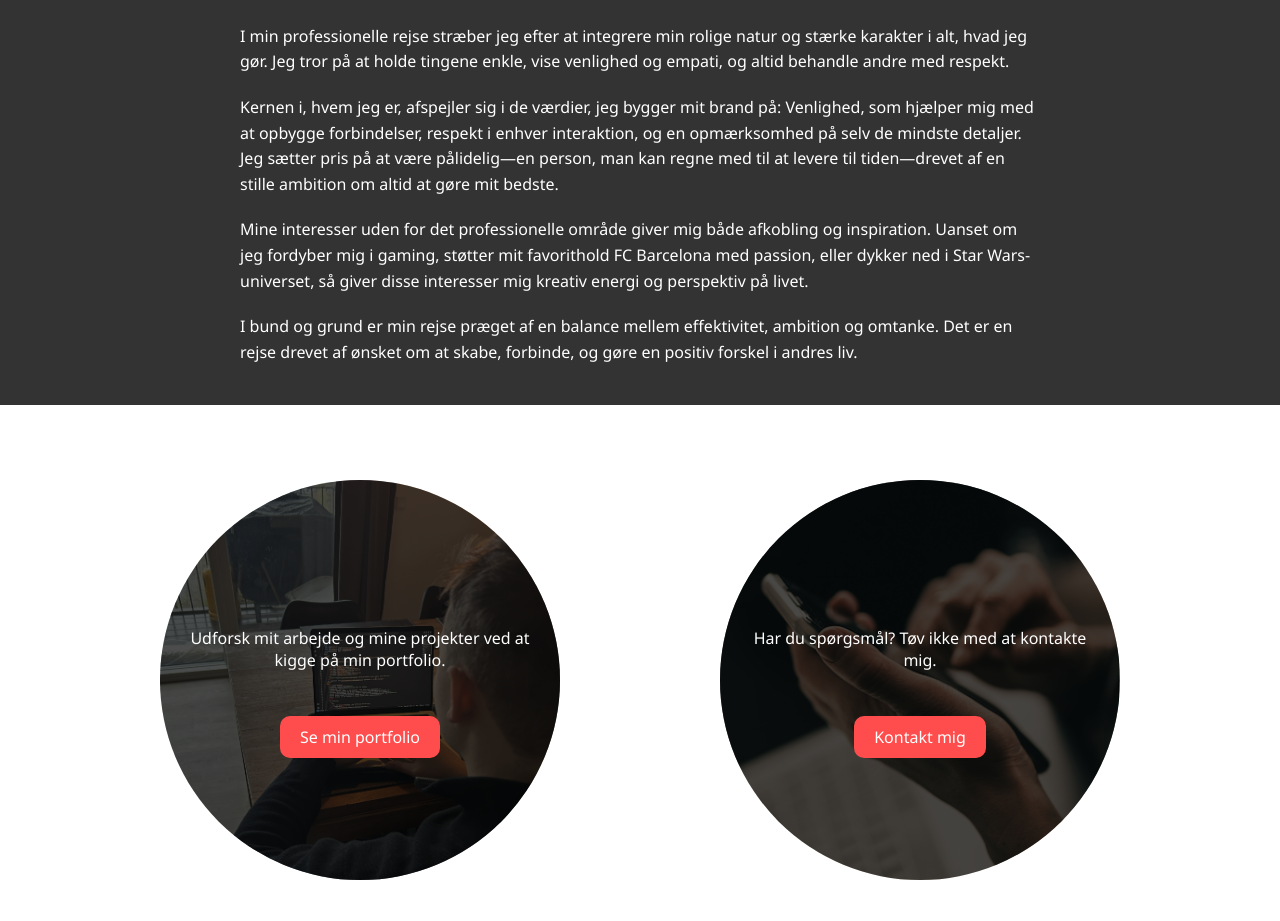
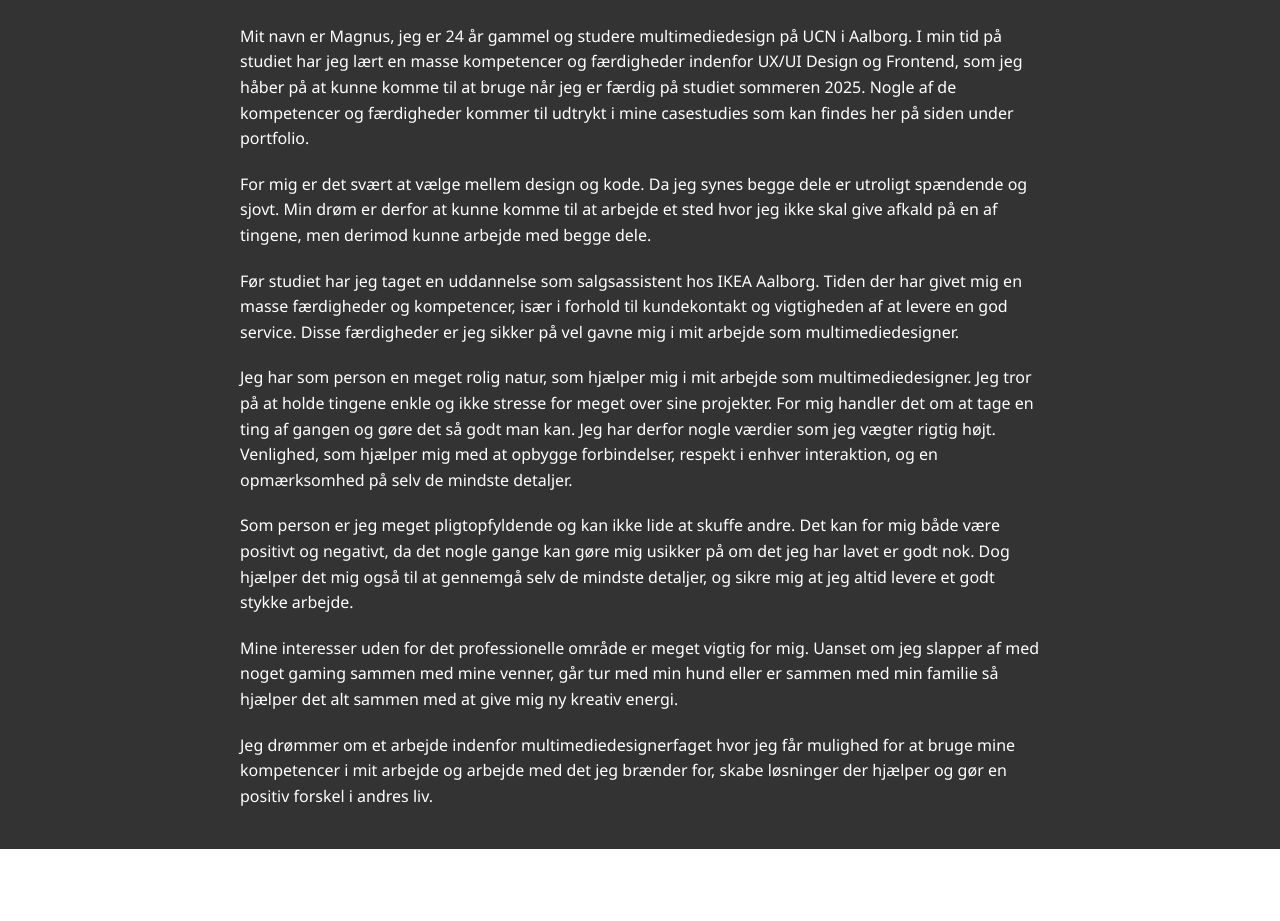
Before and after one commit to MagnusSigaardNoerlev/Professionel-Portfolio-2, a plain HTML site: page index.html in a window 1280 px wide. Shown: the part 702-1623 px from the top of the page. Drawn offline with nearby package versions, Linux system fonts and the light colour scheme.

Commit message:
Mindre ændringer

```diff
--- a/assets/css/style.css
+++ b/assets/css/style.css
@@ -859,6 +859,10 @@ footer {
     padding: 0 10px;
   }
 
+  .casestudyIntro h1 {
+    font-size: 12vw;
+  }
+
   .breadcrumbs {
     flex-direction: row;
     flex-wrap: wrap;
@@ -885,8 +889,7 @@ footer {
   }
 
   .stepsButtons {
-    flex-direction: row;
-    flex-wrap: wrap;
+    flex-direction: column;
     gap: 10px;
   }
 
--- a/index.html
+++ b/index.html
@@ -51,32 +51,56 @@
 
       <section class="lidtOmMig-section greyBackground">
         <div class="lidtOmMig-container">
-          <h2>Lidt om hvem jeg er</h2>
+          <h2>Lidt om mig</h2>
           <p>
-            I min professionelle rejse stræber jeg efter at integrere min rolige
-            natur og stærke karakter i alt, hvad jeg gør. Jeg tror på at holde
-            tingene enkle, vise venlighed og empati, og altid behandle andre med
-            respekt.
+            Mit navn er Magnus, jeg er 24 år gammel og studere multimediedesign
+            på UCN i Aalborg. I min tid på studiet har jeg lært en masse
+            kompetencer og færdigheder indenfor UX/UI Design og Frontend, som
+            jeg håber på at kunne komme til at bruge når jeg er færdig på
+            studiet sommeren 2025. Nogle af de kompetencer og færdigheder kommer
+            til udtrykt i mine casestudies som kan findes her på siden under
+            portfolio.
           </p>
           <p>
-            Kernen i, hvem jeg er, afspejler sig i de værdier, jeg bygger mit
-            brand på: Venlighed, som hjælper mig med at opbygge forbindelser,
-            respekt i enhver interaktion, og en opmærksomhed på selv de mindste
-            detaljer. Jeg sætter pris på at være pålidelig—en person, man kan
-            regne med til at levere til tiden—drevet af en stille ambition om
-            altid at gøre mit bedste.
+            For mig er det svært at vælge mellem design og kode. Da jeg synes
+            begge dele er utroligt spændende og sjovt. Min drøm er derfor at
+            kunne komme til at arbejde et sted hvor jeg ikke skal give afkald på
+            en af tingene, men derimod kunne arbejde med begge dele.
           </p>
           <p>
-            Mine interesser uden for det professionelle område giver mig både
-            afkobling og inspiration. Uanset om jeg fordyber mig i gaming,
-            støtter mit favorithold FC Barcelona med passion, eller dykker ned i
-            Star Wars-universet, så giver disse interesser mig kreativ energi og
-            perspektiv på livet.
+            Før studiet har jeg taget en uddannelse som salgsassistent hos IKEA
+            Aalborg. Tiden der har givet mig en masse færdigheder og
+            kompetencer, især i forhold til kundekontakt og vigtigheden af at
+            levere en god service. Disse færdigheder er jeg sikker på vel gavne
+            mig i mit arbejde som multimediedesigner.
           </p>
           <p>
-            I bund og grund er min rejse præget af en balance mellem
-            effektivitet, ambition og omtanke. Det er en rejse drevet af ønsket
-            om at skabe, forbinde, og gøre en positiv forskel i andres liv.
+            Jeg har som person en meget rolig natur, som hjælper mig i mit
+            arbejde som multimediedesigner. Jeg tror på at holde tingene enkle
+            og ikke stresse for meget over sine projekter. For mig handler det
+            om at tage en ting af gangen og gøre det så godt man kan. Jeg har
+            derfor nogle værdier som jeg vægter rigtig højt. Venlighed, som
+            hjælper mig med at opbygge forbindelser, respekt i enhver
+            interaktion, og en opmærksomhed på selv de mindste detaljer.
+          </p>
+          <p>
+            Som person er jeg meget pligtopfyldende og kan ikke lide at skuffe
+            andre. Det kan for mig både være positivt og negativt, da det nogle
+            gange kan gøre mig usikker på om det jeg har lavet er godt nok. Dog
+            hjælper det mig også til at gennemgå selv de mindste detaljer, og
+            sikre mig at jeg altid levere et godt stykke arbejde.
+          </p>
+          <p>
+            Mine interesser uden for det professionelle område er meget vigtig
+            for mig. Uanset om jeg slapper af med noget gaming sammen med mine
+            venner, går tur med min hund eller er sammen med min familie så
+            hjælper det alt sammen med at give mig ny kreativ energi.
+          </p>
+          <p>
+            Jeg drømmer om et arbejde indenfor multimediedesignerfaget hvor jeg
+            får mulighed for at bruge mine kompetencer i mit arbejde og arbejde
+            med det jeg brænder for, skabe løsninger der hjælper og gør en
+            positiv forskel i andres liv.
           </p>
         </div>
       </section>
@@ -99,9 +123,13 @@
         <div class="footer-section about">
           <h3>Om Mig</h3>
           <p>
-            En venlig og imødekommende person, jeg henter styrke fra min ro og
-            pålidelighed. Med en passion for kreativitet finder jeg glæde ved at
-            udforske nye horisonter.
+            Mit navn er Magnus, jeg er 24 år gammel og studere multimediedesign
+            på UCN i Aalborg. I min tid på studiet har jeg lært en masse
+            kompetencer og færdigheder indenfor UX/UI Design og Frontend, som
+            jeg håber på at kunne komme til at bruge når jeg er færdig på
+            studiet sommeren 2025. Nogle af de kompetencer og færdigheder kommer
+            til udtrykt i mine casestudies som kan findes her på siden under
+            portfolio.
           </p>
         </div>
         <div class="footer-section links">
```
